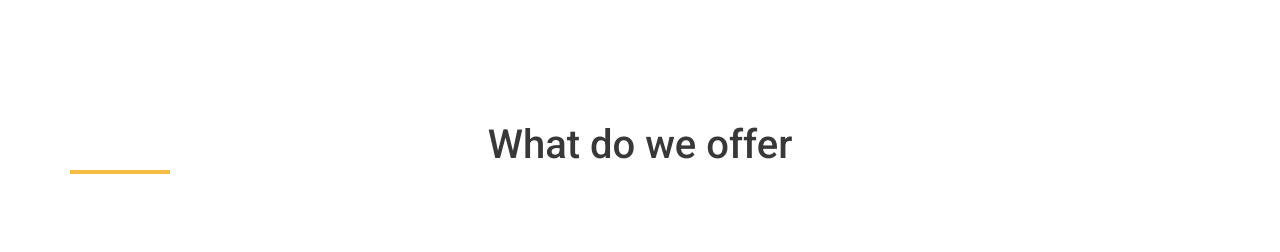
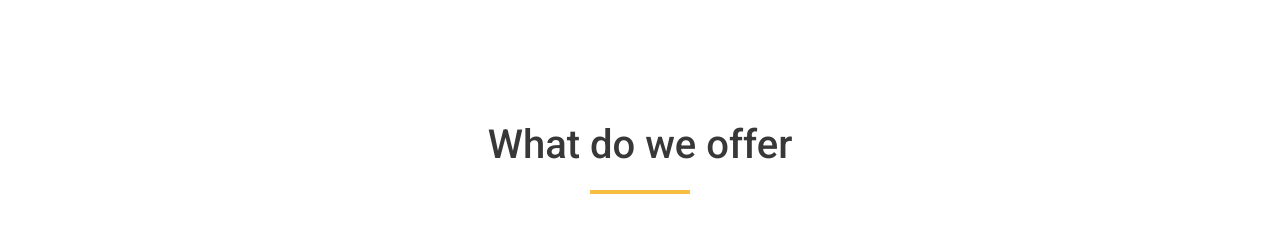
Before and after one commit to DariaChaikouskaya/if-html, a plain HTML site: page index.html in a window 1280 px wide. Shown: the top 252 px of the page. Drawn offline with Linux system fonts and the light colour scheme.

Commit message:
Сentered the divider

```diff
--- a/style.css
+++ b/style.css
@@ -27,6 +27,8 @@ offer {
 }
 
 .offer_divider {
+    margin: 0 auto;
+    margin-top: 20px;
     width: 100px;
     height: 4px;
     background-color: #F5BD41;
```
